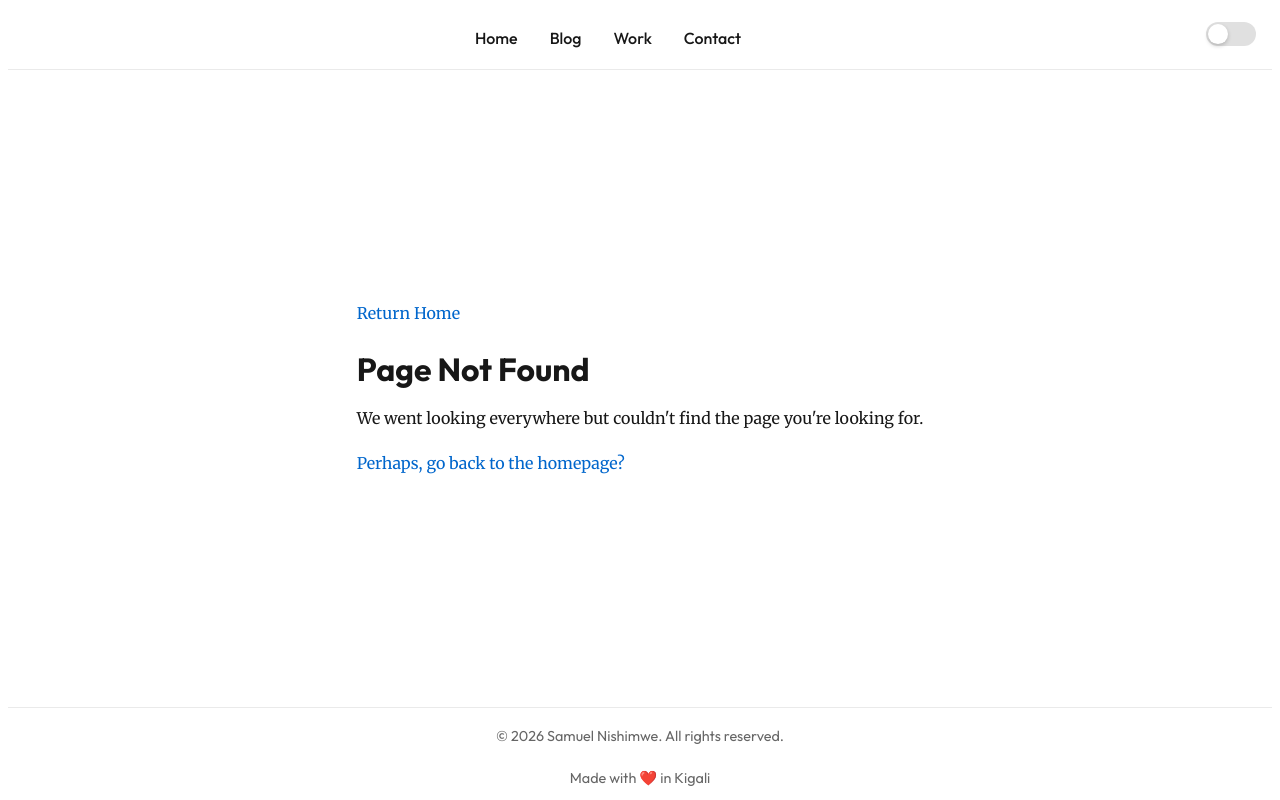
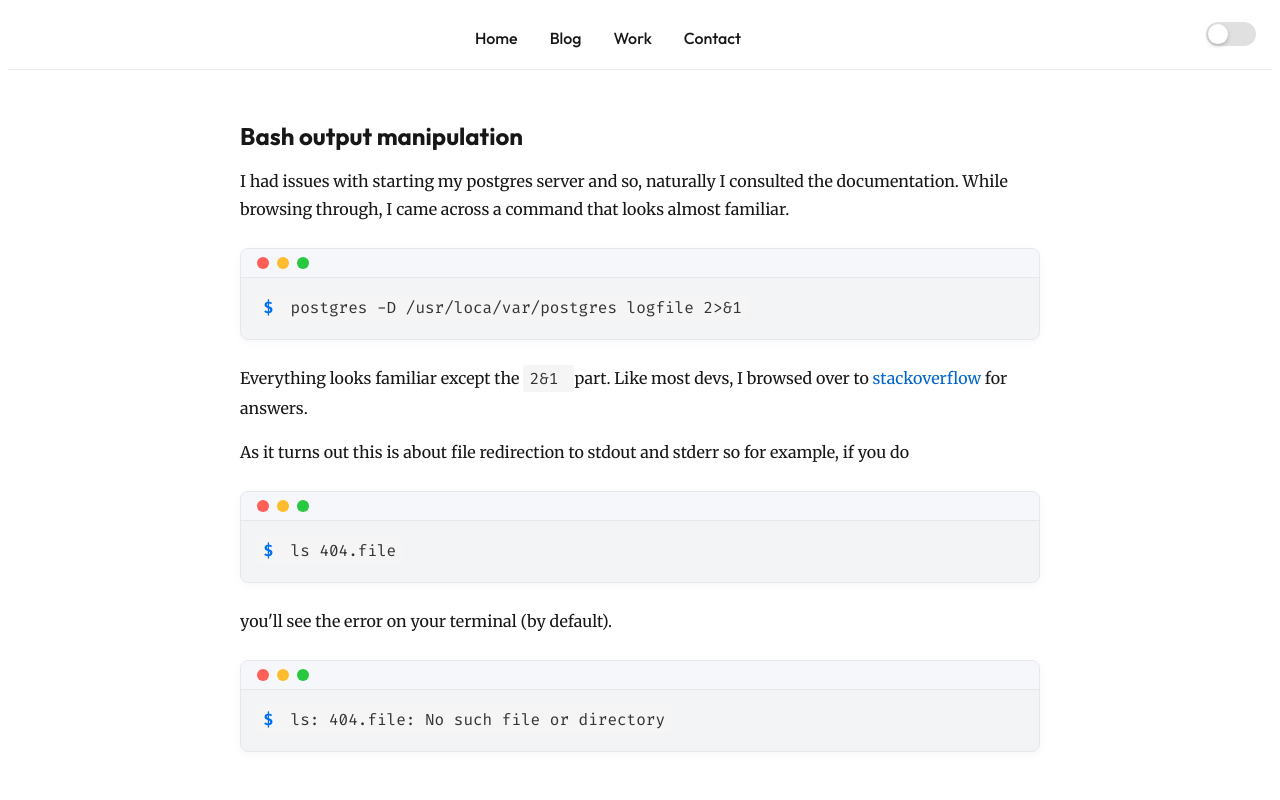
Before and after one commit to ceelogre/presence, a Next.js app: page /blog/bash-output-redirect in a window 1280 px wide. Before the commit this address had no page. Shown: the top 800 px of the page. Built offline with nearby package versions, Linux system fonts and the light colour scheme.

Commit message:
feat: output redirect

```diff
--- /dev/null
+++ b/src/app/blog/bash-output-redirect/page.tsx
@@ -0,0 +1,16 @@
+import TerminalBlock from "@/components/TerminalBlock";
+
+const OutputRedirect = () => {
+    return (
+      <div>
+        <h2> Bash output manipulation</h2>
+        <p>I had issues with starting my postgres server and so, naturally I consulted the documentation. While browsing through, I came across a command that looks almost familiar.</p>
+        <TerminalBlock>postgres -D /usr/loca/var/postgres logfile 2{'>'}&1</TerminalBlock>
+        <p>Everything looks familiar except the <code>2&1 </code> part. Like most devs, I browsed over to <a href="https://stackoverflow.com/questions/818255/in-the-shell-what-does-21-mean">stackoverflow </a> for answers.</p>
+        <p>As it turns out this is about file redirection to stdout and stderr so for example, if you do <TerminalBlock>ls 404.file</TerminalBlock> you'll see the error on your terminal (by default).
+        <br /> <TerminalBlock>ls: 404.file: No such file or directory</TerminalBlock> <br /> Soo what if you want to redirect this output to a file? <TerminalBlock>ls 404.file {'>'} errorFile</TerminalBlock> Oh oh! The file is created but the output is not redirected! Why? Because this is not standard output but rather error output. To make this work you have to add stderr file descriptor 2: <TerminalBlock>ls 404.file 2{'>'} errorFile</TerminalBlock></p>
+        <p>So how'bout <TerminalBlock>ls 404.file 2{'>'}&1 errorFile </TerminalBlock> and how's it different from <TerminalBlock>ls 404.file {'>'} errorFile 2{'>'}&1</TerminalBlock> The first command will redirect the output to a file name 2 and then set the stdout file descriptor point while the second will send the output to a file named <code>errorFile</code> then set stderr output to point to the stdout which in turn points to the file!<br /> This means that the postgress command I was running:<br /><TerminalBlock>postgres -D /usr/local/var/postgres {'>'} pg_log 2{'>'}&1 &</TerminalBlock></p> created a file named <code>pg_log</code> if it doesn't exist, redirects the standard output to it, and also redirects the error output to the same place as stdout so, error logs are written to the same file too.
+        </div>
+    )
+  }
+export default OutputRedirect
--- a/src/app/blog/page.tsx
+++ b/src/app/blog/page.tsx
@@ -51,6 +51,11 @@ export default function Blog() {
      title: "Nodejs deployment on Heroku",
      description: "How to deploy and run tests successfully of an app on Heroku",
      href: "/blog/howto/heroku"
+    },
+    {
+      title: "Bash output redirection ",
+      description: "A guide to redirecting bash output",
+      href: "/blog/bash-output-redirect"
     }
   ];
 
```
